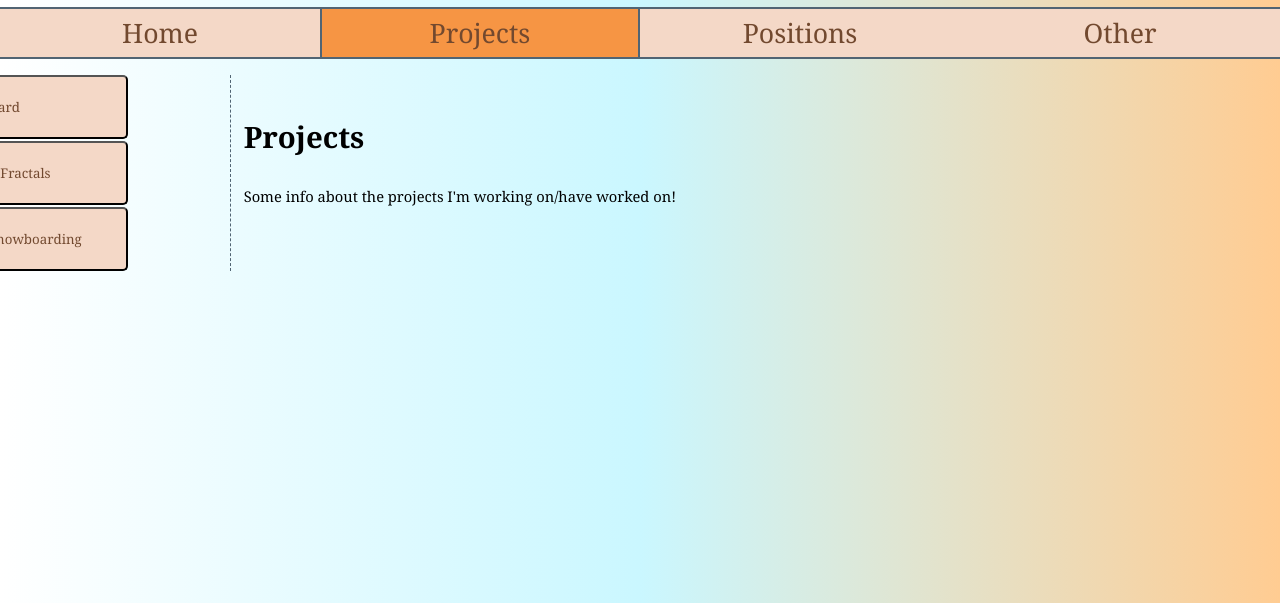
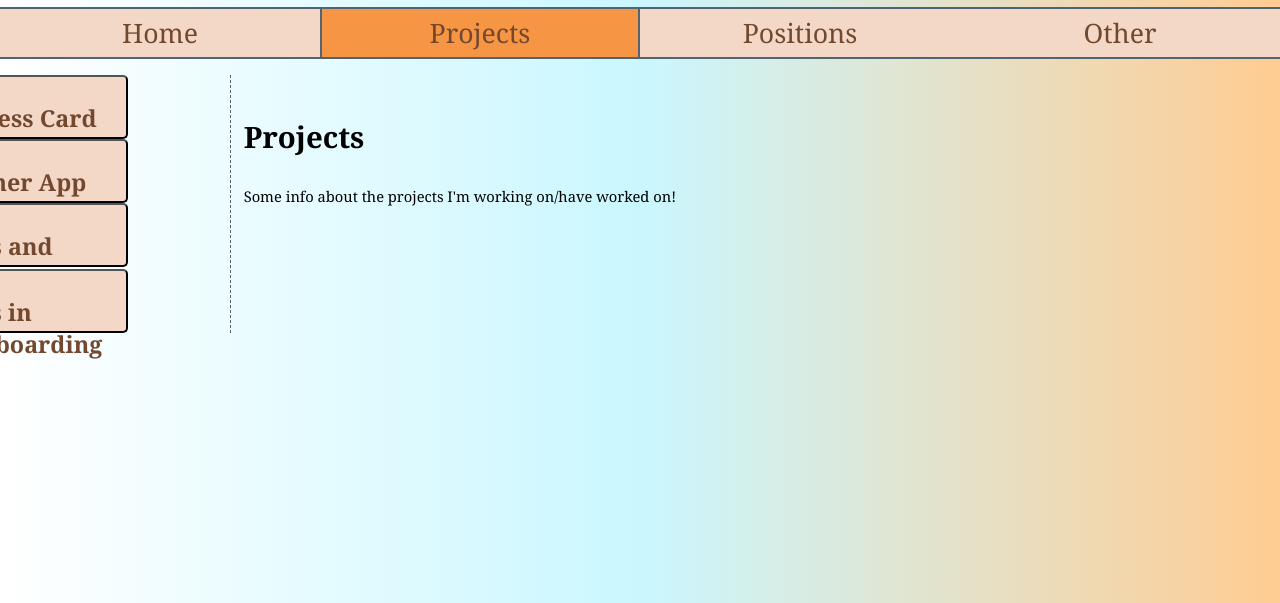
Before and after one commit to dbuhl8/website, a plain HTML site: page projects/index.html in a window 1280 px wide. Shown: the part 197-800 px from the top of the page. Drawn offline with Linux system fonts and the light colour scheme.

Commit message:
Update 9.3
More Links Updates

```diff
--- a/projects/index.html
+++ b/projects/index.html
@@ -43,9 +43,10 @@
 
 <div id="Projects" class="tabcontent colCont">
     <div class="sidenav col-2 colBord">
-      <button class="hoverButton" onclick="window.location.href='./businesscard/index.html'">Business Card</button>
-      <button class="hoverButton" onclick="openSidePage('chaosFractal')">Chaos and Fractals</button>
-      <button class="hoverButton" onclick="openSidePage('chaosSnow')">Chaos in Snowboarding</button>
+      <button class="hoverButton" onclick="window.location.href='./businesscard/index.html'"><h3>Business Card</h3></button>
+      <a href='https://dbuhl8.github.io/weather/'><button class="hoverButton"><h3>Weather App</h3></button></a>
+      <button class="hoverButton" onclick="openSidePage('chaosFractal')"><h3>Chaos and Fractals</h3></button>
+      <button class="hoverButton" onclick="openSidePage('chaosSnow')"><h3>Chaos in Snowboarding</h3></button>
     </div>
     <div class="col-10 colBord leftColDec">
       <h3>Projects</h3>
@@ -55,9 +56,10 @@
 
   <div id="chaosFractal" class="tabcontent colCont">
     <div class="sidenav col-2 colBord">
-      <button class="hoverButton" onclick="window.location.href='./businesscard/index.html'">Business Card</button>
-      <button class="hoverButton" onclick="openSidePage('chaosFractal')">Chaos and Fractals</button>
-      <button class="hoverButton" onclick="openSidePage('chaosSnow')">Chaos in Snowboarding</button>
+      <button class="hoverButton" onclick="window.location.href='./businesscard/index.html'"><h3>Business Card</h3></button>
+      <a href='https://dbuhl8.github.io/weather/'><button class="hoverButton"><h3>Weather App</h3></button></a>
+      <button class="hoverButton" onclick="openSidePage('chaosFractal')"><h3>Chaos and Fractals</h3></button>
+      <button class="hoverButton" onclick="openSidePage('chaosSnow')"><h3>Chaos in Snowboarding</h3></button>
     </div>
     <div class="pageContent col-10 colBord colCont">
       <div class="col-6 leftColDec colBord">
@@ -95,9 +97,10 @@
 
   <div id="chaosSnow" class="tabcontent">
     <div class="sidenav col-2 colBord">
-      <button class="hoverButton" onclick="window.location.href='./businesscard/index.html'">Business Card</button>
-      <button class="hoverButton" onclick="openSidePage('chaosFractal')">Chaos and Fractals</button>
-      <button class="hoverButton" onclick="openSidePage('chaosSnow')">Chaos in Snowboarding</button>
+      <button class="hoverButton" onclick="window.location.href='./businesscard/index.html'"><h3>Business Card</h3></button>
+      <a href='https://dbuhl8.github.io/weather/'><button class="hoverButton"><h3>Weather App</h3></button></a>
+      <button class="hoverButton" onclick="openSidePage('chaosFractal')"><h3>Chaos and Fractals</h3></button>
+      <button class="hoverButton" onclick="openSidePage('chaosSnow')"><h3>Chaos in Snowboarding</h3></button>
     </div>
     <div class="pageContent col-10 colBord colCont">
       <div class="col-6 colDec colBord">
```
